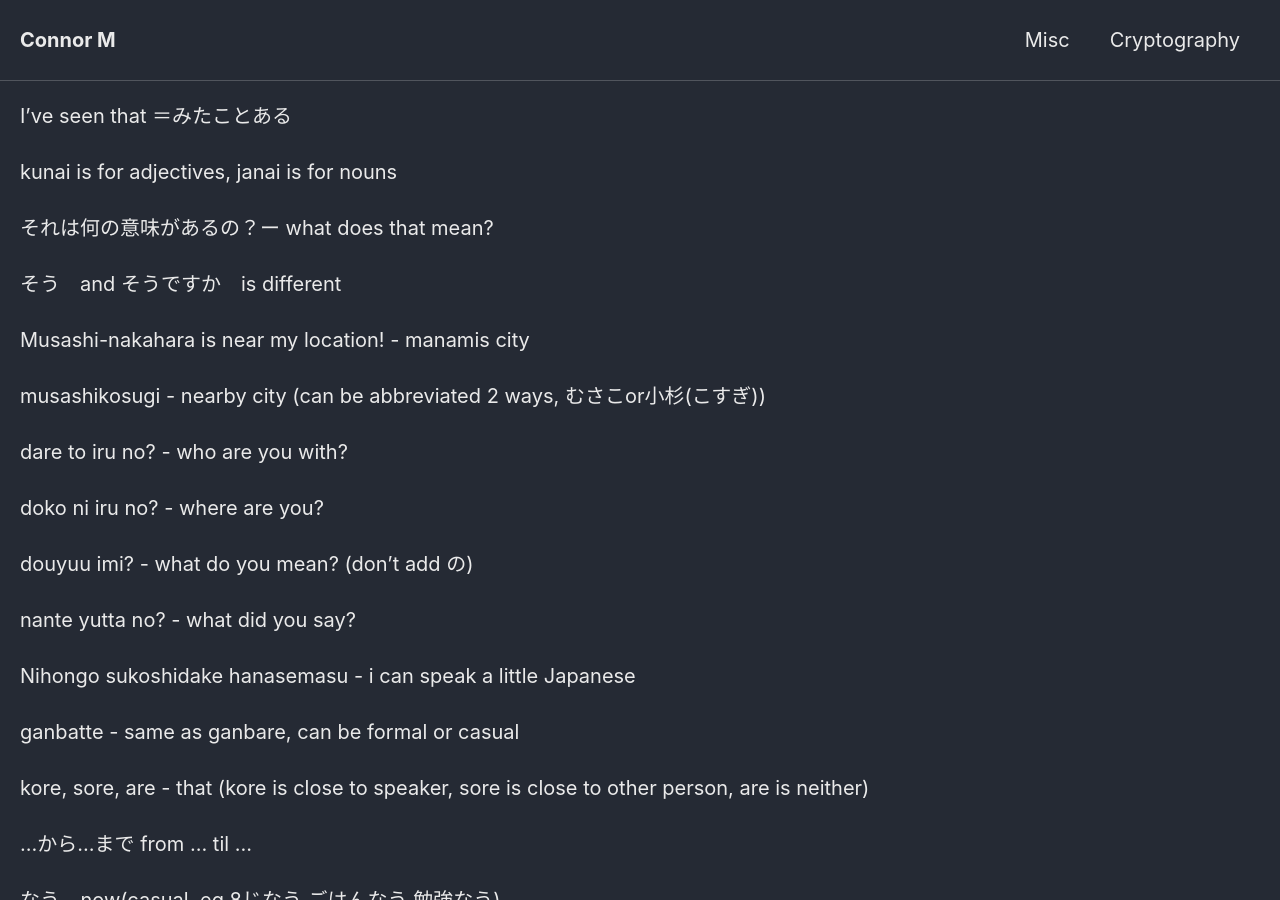
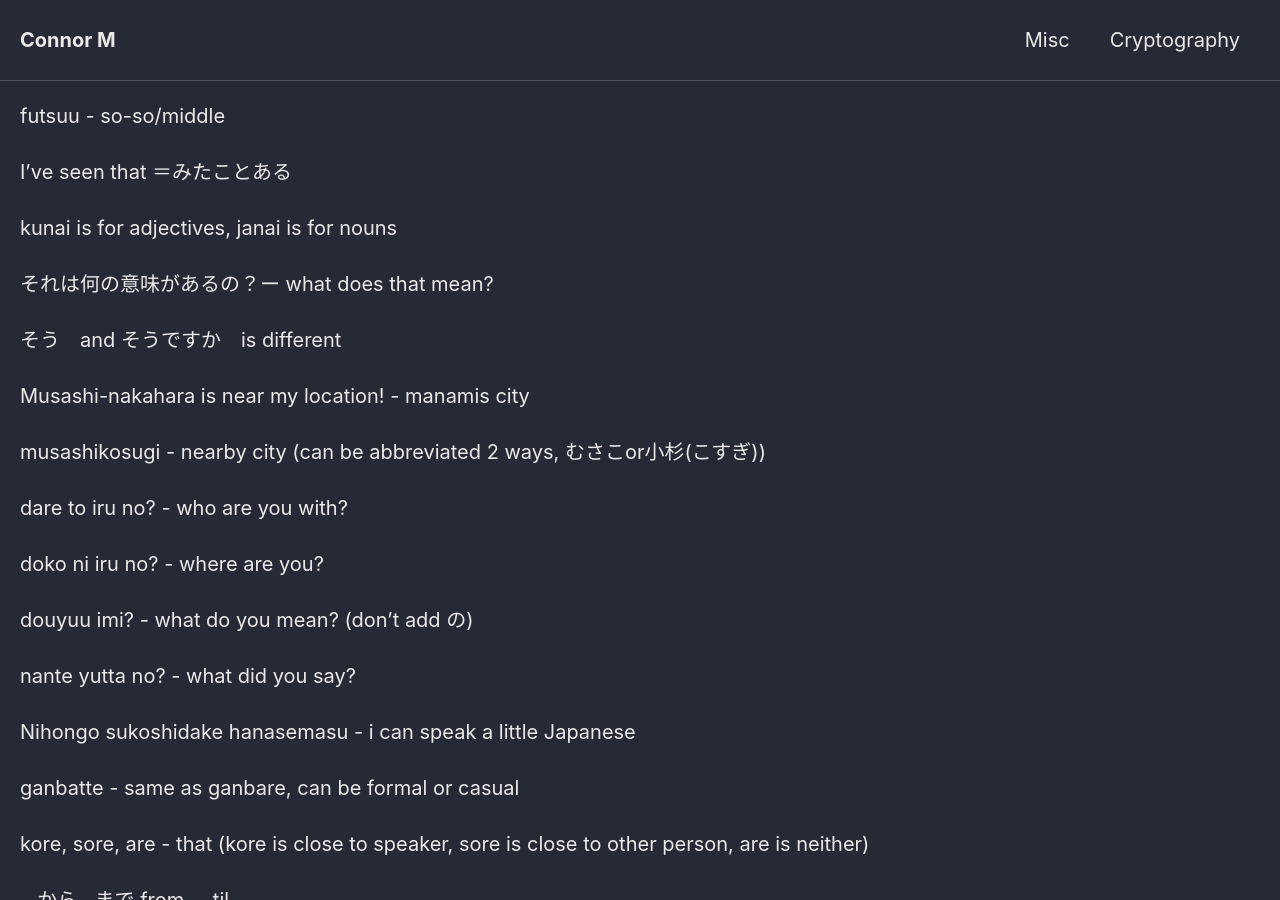
Before and after one commit to Connor-McCartney/Connor-McCartney.github.io, a Jekyll site: the page built from _pages/misc/japanese.md, in a window 1280 px wide and 900 px high. Built offline with Jekyll 4.4.1, drawn with Linux system fonts in a browser that asks for light colours; cached includes are drawn as plain includes; our own code applies the rules of GitHub Pages for plain Markdown files.

Commit message:
Update japanese.md

```diff
--- a/_pages/misc/japanese.md
+++ b/_pages/misc/japanese.md
@@ -1,3 +1,5 @@
+futsuu - so-so/middle
+
 I've seen that ＝みたことある
 
 kunai is for adjectives, janai is for nouns
```
